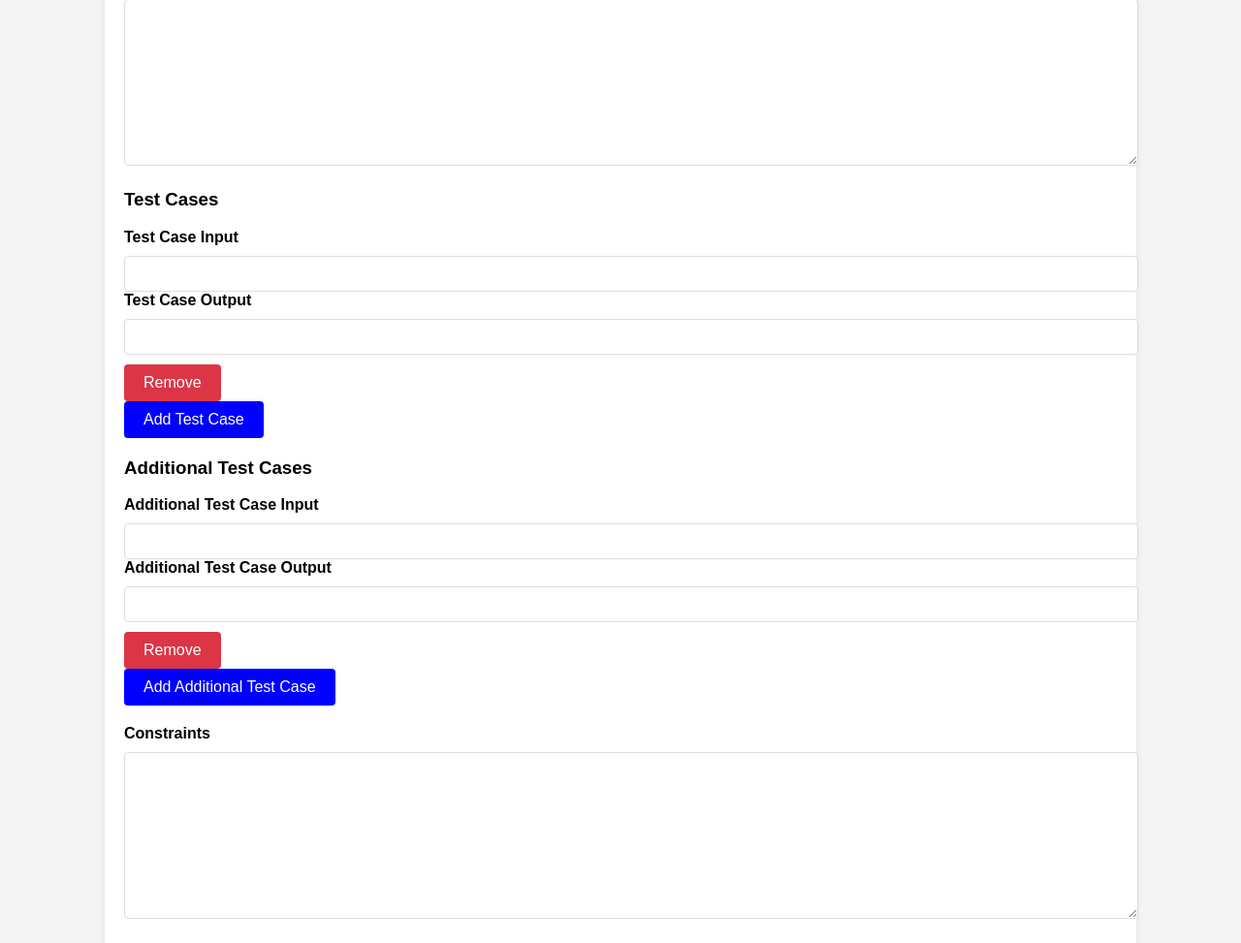
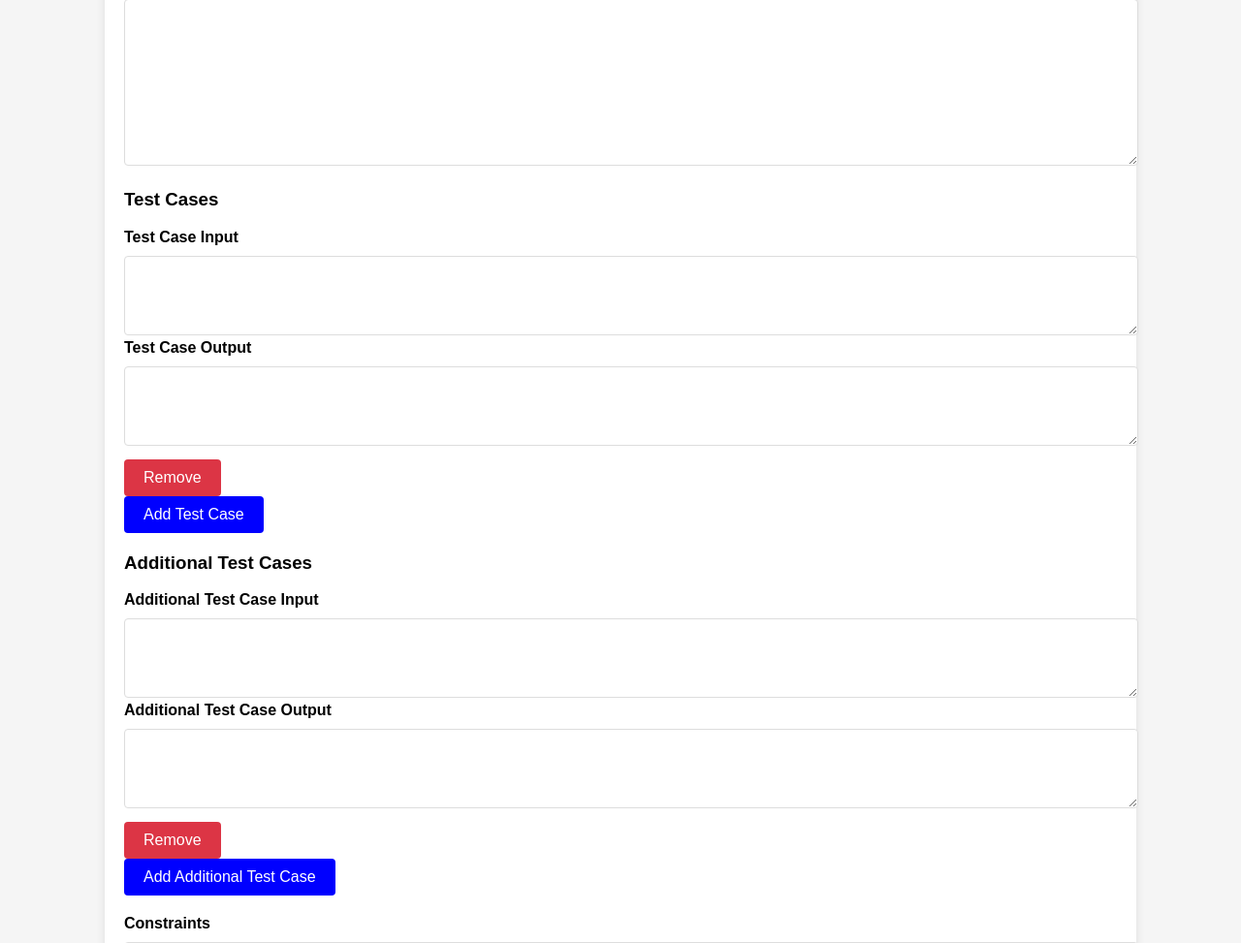
Before and after one commit to Arunika22/CodeArena, a Django app: page /add/ in a window 1280 px wide. Shown: the part 234-1207 px from the top of the page at 97% size. Run offline with Django 4.2, Linux system fonts and the light colour scheme.

Commit message:
New file

```diff
--- a/dashboard/static/dashboard/js/add_problem.js
+++ b/dashboard/static/dashboard/js/add_problem.js
@@ -1,3 +1,105 @@
+// document.addEventListener('DOMContentLoaded', () => {
+//     const problemForm = document.getElementById('ProblemForm');  // Ensure this ID matches your form's ID
+//     const addTestCaseButton = document.getElementById('add-testcase-btn');
+//     const addAdditionalTestCaseButton = document.getElementById('add-additional-testcase-btn');
+//     const testCaseContainer = document.getElementById('testcase-section');
+//     const additionalTestCaseContainer = document.getElementById('additional-testcase-section');
+//     console.log('problemForm:', problemForm);
+//     console.log('addTestCaseButton:', addTestCaseButton);
+//     console.log('addAdditionalTestCaseButton:', addAdditionalTestCaseButton);
+//     console.log('testCaseContainer:', testCaseContainer);
+//     console.log('additionalTestCaseContainer:', additionalTestCaseContainer);
+//     if (!problemForm || !addTestCaseButton || !addAdditionalTestCaseButton) {
+//         console.error('One or more elements not found in the DOM.');
+//         return;
+//     }
+
+//     // Function to add new regular test case
+//     addTestCaseButton.addEventListener('click', () => {
+//         const index = testCaseContainer.querySelectorAll('.testcase-group').length;
+//         const testCaseHTML = `
+//             <div class="testcase-group">
+//                 <label for="testcase-input-${index}">Test Case Input</label>
+//                 <input type="text" name="testcase_input_${index}" class="testcase-input" required>
+//                 <label for="testcase-output-${index}">Test Case Output</label>
+//                 <input type="text" name="testcase_output_${index}" class="testcase-output" required>
+//                 <button type="button" class="btn-remove-testcase">Remove</button>
+//             </div>
+//         `;
+//         testCaseContainer.insertAdjacentHTML('beforeend', testCaseHTML);
+//     });
+
+//     // Function to add new additional test case
+//     addAdditionalTestCaseButton.addEventListener('click', () => {
+//         const index = additionalTestCaseContainer.querySelectorAll('.additional-testcase-group').length;
+//         const additionalTestCaseHTML = `
+//             <div class="additional-testcase-group">
+//                 <label for="additional-testcase-input-${index}">Additional Test Case Input</label>
+//                 <input type="text" name="additional_testcase_input_${index}" class="additional-testcase-input" required>
+//                 <label for="additional-testcase-output-${index}">Additional Test Case Output</label>
+//                 <input type="text" name="additional_testcase_output_${index}" class="additional-testcase-output" required>
+//                 <button type="button" class="btn-remove-additional-testcase">Remove</button>
+//             </div>
+//         `;
+//         additionalTestCaseContainer.insertAdjacentHTML('beforeend', additionalTestCaseHTML);
+//     });
+
+//     // Delegated event listener for removing test cases
+//     problemForm.addEventListener('click', (event) => {
+//         if (event.target.classList.contains('btn-remove-testcase') || event.target.classList.contains('btn-remove-additional-testcase')) {
+//             event.target.closest('.testcase-group, .additional-testcase-group').remove();
+//         }
+//     });
+//     function removeTestcase(button) {
+//         const testcaseGroup = button.closest('.testcase-group, .additional-testcase-group');
+//         if (testcaseGroup) {
+//             testcaseGroup.remove();
+//         }
+//     }
+//     // Form submission logic
+//     problemForm.addEventListener('submit', (event) => {
+//         event.preventDefault();
+//         const formData = new FormData(problemForm);
+
+//         fetch(problemForm.action, {
+//             method: 'POST',
+//             body: formData,
+//             headers: {
+//                 'X-CSRFToken': getCookie('csrftoken'),  // Django CSRF token
+//                 'X-Requested-With': 'XMLHttpRequest'  // Indicate AJAX request
+//             }
+//         })
+//         .then(response => response.json())
+//         .then(data => {
+//             if (data.success) {
+
+//                 window.location.href = data.redirect_url;  // Use redirect URL from response
+//             } else {
+//                 alert('Submission failed. Please check the form for errors.');
+//                 console.error(data.errors);  // Log form validation errors
+//             }
+//         })
+//         .catch(error => {
+//             console.error('Error:', error);
+//         });
+//     });
+
+//     // Function to get CSRF token from cookies (for Django)
+//     function getCookie(name) {
+//         let cookieValue = null;
+//         if (document.cookie && document.cookie !== '') {
+//             const cookies = document.cookie.split(';');
+//             for (let i = 0; i < cookies.length; i++) {
+//                 const cookie = cookies[i].trim();
+//                 if (cookie.substring(0, name.length + 1) === (name + '=')) {
+//                     cookieValue = decodeURIComponent(cookie.substring(name.length + 1));
+//                     break;
+//                 }
+//             }
+//         }
+//         return cookieValue;
+//     }
+// });
 document.addEventListener('DOMContentLoaded', () => {
     const problemForm = document.getElementById('ProblemForm');  // Ensure this ID matches your form's ID
     const addTestCaseButton = document.getElementById('add-testcase-btn');
@@ -9,6 +111,7 @@ document.addEventListener('DOMContentLoaded', () => {
     console.log('addAdditionalTestCaseButton:', addAdditionalTestCaseButton);
     console.log('testCaseContainer:', testCaseContainer);
     console.log('additionalTestCaseContainer:', additionalTestCaseContainer);
+
     if (!problemForm || !addTestCaseButton || !addAdditionalTestCaseButton) {
         console.error('One or more elements not found in the DOM.');
         return;
@@ -20,10 +123,10 @@ document.addEventListener('DOMContentLoaded', () => {
         const testCaseHTML = `
             <div class="testcase-group">
                 <label for="testcase-input-${index}">Test Case Input</label>
-                <input type="text" name="testcase_input_${index}" class="testcase-input" required>
+                <textarea name="testcase_input_${index}" class="testcase-input" rows="4" required></textarea>
                 <label for="testcase-output-${index}">Test Case Output</label>
-                <input type="text" name="testcase_output_${index}" class="testcase-output" required>
-                <button type="button" class="btn-remove-testcase">Remove</button>
+                <textarea name="testcase_output_${index}" class="testcase-output" rows="4" required></textarea>
+                <button type="button" class="btn-remove-testcase" onclick="removeTestcase(this)">Remove</button>
             </div>
         `;
         testCaseContainer.insertAdjacentHTML('beforeend', testCaseHTML);
@@ -35,10 +138,10 @@ document.addEventListener('DOMContentLoaded', () => {
         const additionalTestCaseHTML = `
             <div class="additional-testcase-group">
                 <label for="additional-testcase-input-${index}">Additional Test Case Input</label>
-                <input type="text" name="additional_testcase_input_${index}" class="additional-testcase-input" required>
+                <textarea name="additional_testcase_input_${index}" class="additional-testcase-input" rows="4" required></textarea>
                 <label for="additional-testcase-output-${index}">Additional Test Case Output</label>
-                <input type="text" name="additional_testcase_output_${index}" class="additional-testcase-output" required>
-                <button type="button" class="btn-remove-additional-testcase">Remove</button>
+                <textarea name="additional_testcase_output_${index}" class="additional-testcase-output" rows="4" required></textarea>
+                <button type="button" class="btn-remove-additional-testcase" onclick="removeTestcase(this)">Remove</button>
             </div>
         `;
         additionalTestCaseContainer.insertAdjacentHTML('beforeend', additionalTestCaseHTML);
@@ -50,12 +153,14 @@ document.addEventListener('DOMContentLoaded', () => {
             event.target.closest('.testcase-group, .additional-testcase-group').remove();
         }
     });
+
     function removeTestcase(button) {
         const testcaseGroup = button.closest('.testcase-group, .additional-testcase-group');
         if (testcaseGroup) {
             testcaseGroup.remove();
         }
     }
+
     // Form submission logic
     problemForm.addEventListener('submit', (event) => {
         event.preventDefault();
@@ -72,7 +177,6 @@ document.addEventListener('DOMContentLoaded', () => {
         .then(response => response.json())
         .then(data => {
             if (data.success) {
-
                 window.location.href = data.redirect_url;  // Use redirect URL from response
             } else {
                 alert('Submission failed. Please check the form for errors.');
--- a/dashboard/templates/add_problem.html
+++ b/dashboard/templates/add_problem.html
@@ -1,4 +1,4 @@
-{% load static %}
+{% comment %} {% load static %}
 <!DOCTYPE html>
 <html lang="en">
 <head>
@@ -63,4 +63,71 @@
     </div>
     <script src="{% static 'dashboard/js/add_problem.js' %}"></script>
 </body>
+</html> {% endcomment %}
+
+{% load static %}
+<!DOCTYPE html>
+<html lang="en">
+<head>
+    <meta charset="UTF-8">
+    <meta name="viewport" content="width=device-width, initial-scale=1.0">
+    <title>Add Problem</title>
+    <link rel="stylesheet" href="{% static 'dashboard/css/add_problem.css' %}">
+</head>
+<body>
+    <div class="container">
+        <h1>Add a Coding Problem</h1>
+        <form id="ProblemForm" method="POST" action="{% url 'add_problem' %}">
+            {% csrf_token %}
+            <div class="form-group">
+                <label for="{{ form.title.id_for_label }}">Title</label>
+                {{ form.title }}
+            </div>
+            <div class="form-group">
+                <label for="{{ form.description.id_for_label }}">Description</label>
+                {{ form.description }}
+            </div>
+
+            <div class="form-group">
+                <h3>Test Cases</h3>
+                <div id="testcase-section">
+                    <div class="testcase-group">
+                        <label for="testcase-input-0">Test Case Input</label>
+                        <textarea name="testcase_input_0" class="testcase-input" rows="4" required></textarea>
+                        <label for="testcase-output-0">Test Case Output</label>
+                        <textarea name="testcase_output_0" class="testcase-output" rows="4" required></textarea>
+                        <button type="button" class="btn-remove-testcase" onclick="removeTestcase(this)">Remove</button>
+                    </div>
+                </div>
+                <button type="button" id="add-testcase-btn" class="btn-add">Add Test Case</button>
+            </div>
+
+            <div class="form-group">
+                <h3>Additional Test Cases</h3>
+                <div id="additional-testcase-section">
+                    <div class="additional-testcase-group">
+                        <label for="additional-testcase-input-0">Additional Test Case Input</label>
+                        <textarea name="additional_testcase_input_0" class="additional-testcase-input" rows="4" required></textarea>
+                        <label for="additional-testcase-output-0">Additional Test Case Output</label>
+                        <textarea name="additional_testcase_output_0" class="additional-testcase-output" rows="4" required></textarea>
+                        <button type="button" class="btn-remove-additional-testcase" onclick="removeTestcase(this)">Remove</button>
+                    </div>
+                </div>
+                <button type="button" id="add-additional-testcase-btn" class="btn-add">Add Additional Test Case</button>
+            </div>
+
+            <div class="form-group">
+                <label for="{{ form.constraints.id_for_label }}">Constraints</label>
+                {{ form.constraints }}
+            </div>
+            <div class="form-group">
+                <label for="{{ form.editorial.id_for_label }}">Editorial</label>
+                {{ form.editorial }}
+            </div>
+
+            <button type="submit" class="btn-submit">Submit Problem</button>
+        </form>
+    </div>
+    <script src="{% static 'dashboard/js/add_problem.js' %}"></script>
+</body>
 </html>
```
Also changed, not shown: db.sqlite3.
